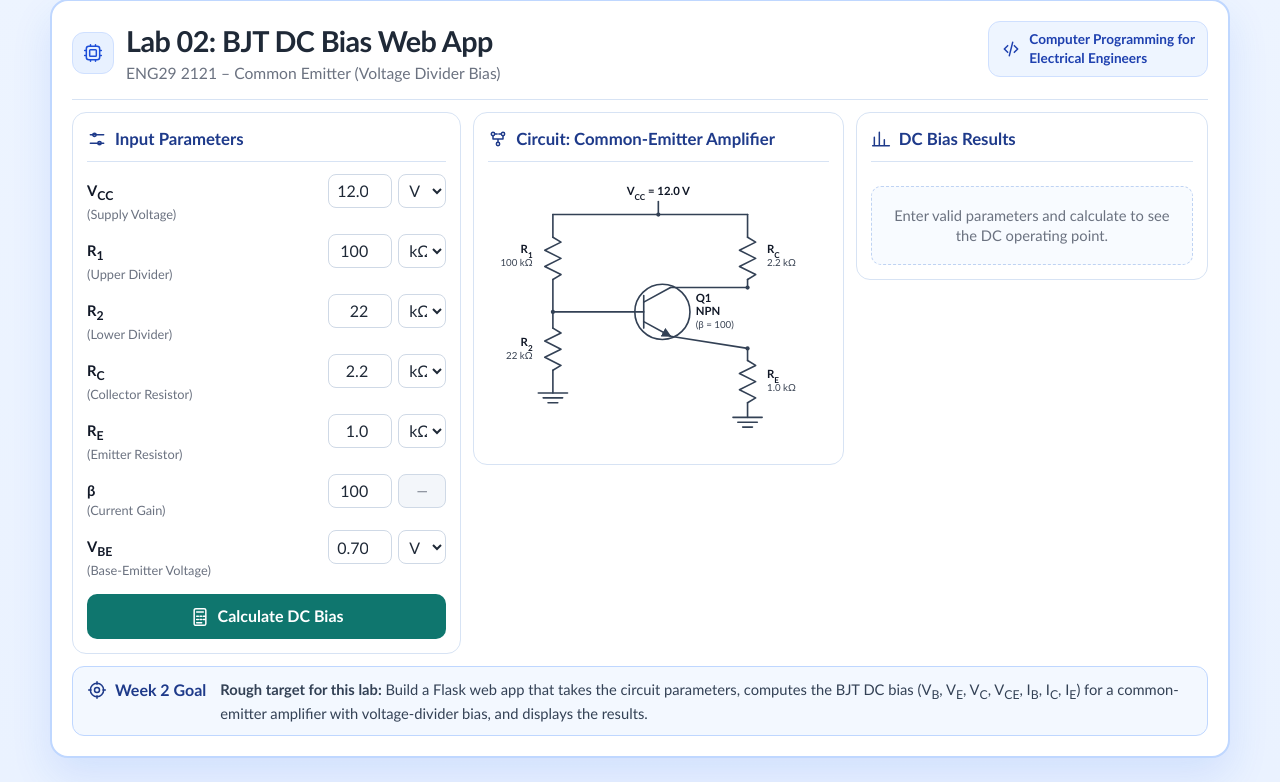
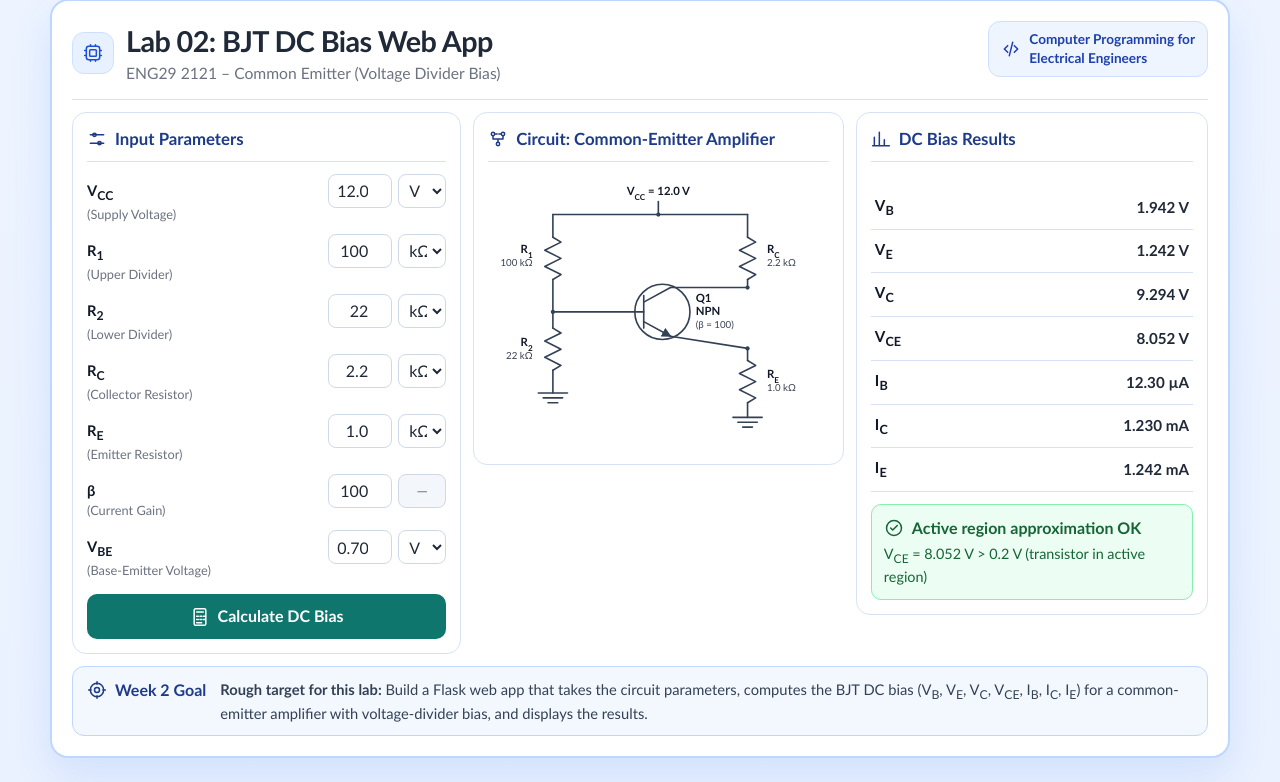
Before and after one commit to kittithep4565/Git-Lab, a Flask app: page / in a window 1280 px wide. Shown: the part 25-807 px from the top of the page. Run offline with Flask 3, Linux system fonts and the light colour scheme.

Commit message:
feat: show bias results and region status in new dashboard

```diff
--- a/bjt/templates/index.html
+++ b/bjt/templates/index.html
@@ -190,13 +190,52 @@
           <svg class="icon"><use href="#icon-chart"></use></svg>
           <h2>DC Bias Results</h2>
         </div>
-        <div class="results-empty">
-          {% if errors %}
-          Enter valid parameters and calculate to see the DC operating point.
+
+        {% if result %}
+        <table class="results-table">
+          <tbody>
+            <tr><th scope="row">V<sub>B</sub></th><td>{{ result['vb']|voltage }}</td></tr>
+            <tr><th scope="row">V<sub>E</sub></th><td>{{ result['ve']|voltage }}</td></tr>
+            <tr><th scope="row">V<sub>C</sub></th><td>{{ result['vc']|voltage }}</td></tr>
+            <tr><th scope="row">V<sub>CE</sub></th><td>{{ result['vce']|voltage }}</td></tr>
+            <tr><th scope="row">I<sub>B</sub></th><td>{{ result['ib']|current }}</td></tr>
+            <tr><th scope="row">I<sub>C</sub></th><td>{{ result['ic']|current }}</td></tr>
+            <tr><th scope="row">I<sub>E</sub></th><td>{{ result['ie']|current }}</td></tr>
+          </tbody>
+        </table>
+
+        <div class="region-box region-{{ result.region }}">
+          {% if result.region == 'active' %}
+          <div class="region-title">
+            <svg class="icon"><use href="#icon-check"></use></svg>
+            <span>Active region approximation OK</span>
+          </div>
+          <p>V<sub>CE</sub> = {{ result['vce']|voltage }} &gt; 0.2 V (transistor in active region)</p>
+          {% elif result.region == 'saturation' %}
+          <div class="region-title">
+            <svg class="icon"><use href="#icon-alert"></use></svg>
+            <span>Saturation region</span>
+          </div>
+          <p>V<sub>CE</sub> = {{ result['vce']|voltage }} &lt; 0.2 V (active-region equations are not valid)</p>
           {% else %}
-          Enter valid parameters and calculate to see the DC operating point.
+          <div class="region-title">
+            <svg class="icon"><use href="#icon-alert"></use></svg>
+            <span>Cutoff region</span>
+          </div>
+          <p>I<sub>B</sub> = 0 (transistor is off)</p>
           {% endif %}
         </div>
+
+        {% if comparison and comparison.matches %}
+        <span class="sr-only">Independent cross-check passed</span>
+        {% elif comparison and not comparison.matches %}
+        <p class="crosscheck-error">Independent cross-check did not match; results may be unreliable.</p>
+        {% endif %}
+        {% else %}
+        <div class="results-empty">
+          Enter valid parameters and calculate to see the DC operating point.
+        </div>
+        {% endif %}
       </section>
     </main>
 
```
Also changed, not shown: tests/test_routes.py (+122 -0 lines), README.md.
